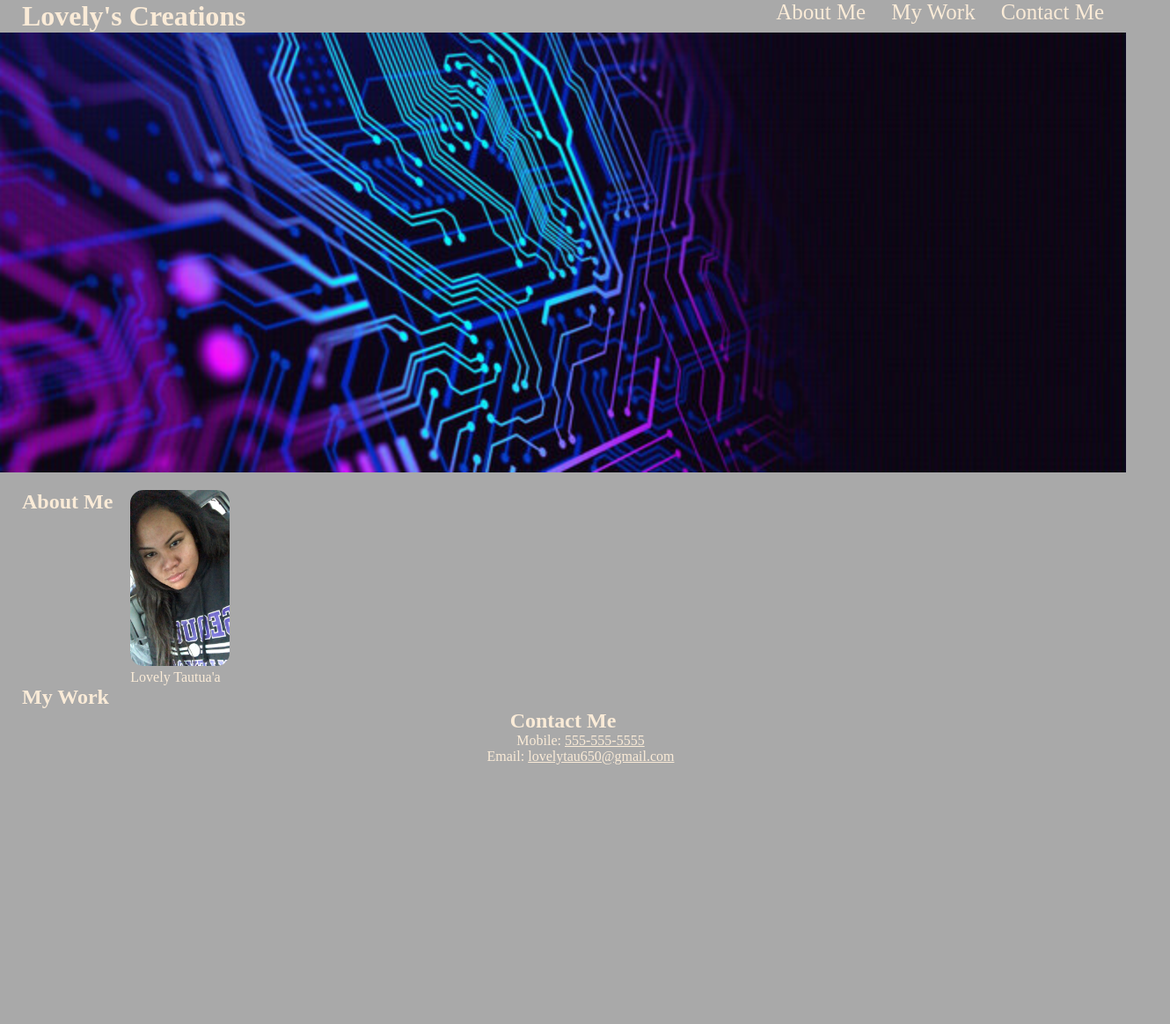
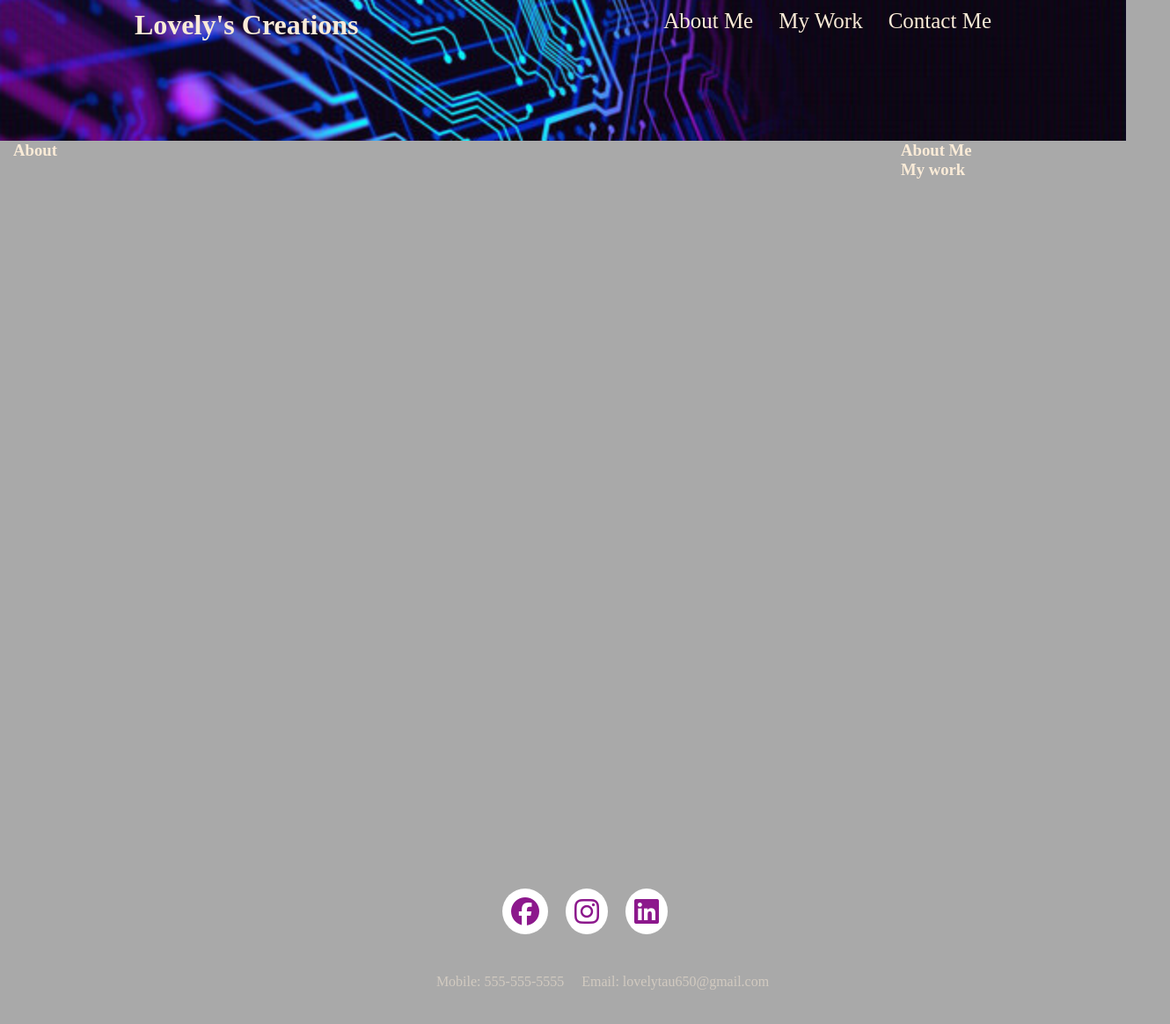
Before and after one commit to Love4Tau/lovely-creations, a plain HTML site: page index.html in a window 1280 px wide. Shown: the whole page at 88% size, 1330 px wide, since content can reach past the window. Before the commit the page ends 869 px from the top, so only its background shows below. Drawn offline with Linux system fonts and the light colour scheme.

Commit message:
Added font awesome and styled my footer - added social media links

```diff
--- a/index.html
+++ b/index.html
@@ -4,11 +4,16 @@
     <meta charset="UTF-8">
     <meta name="viewport" content="width=device-width, initial-scale=1.0">
     <title>Lovely's Portfolio</title>
+    <!-- Font Awesome -->
+    <link rel="stylesheet" href="https://cdnjs.cloudflare.com/ajax/libs/font-awesome/6.5.1/css/all.min.css" integrity="sha512-DTOQO9RWCH3ppGqcWaEA1BIZOC6xxalwEsw9c2QQeAIftl+Vegovlnee1c9QX4TctnWMn13TZye+giMm8e2LwA==" crossorigin="anonymous" referrerpolicy="no-referrer" />
     <link rel="stylesheet" href="./style.css">
 </head>
 <body>
     <header>
+        <!-- Wraaped header in container class to apply styling/padding -->
+        <div class="container">
             <h1>Lovely's Creations</h1>
+            <!-- Header Nav links -->
         <nav>
             <ul>
                 <li>
@@ -22,24 +27,29 @@
                 </li>
             </ul>
         </nav>
+        </div>
     </header>
-    <div class="pic"></div>
+    <aside>
+        <section id="about">
+            <h3>About Me</h3>
+        </section>
+        <section id="work">
+            <h3>My work</h3>
+        </section>
+    </aside>
     <main>
         <section>
-            <h2 id="about">About Me</h2>
-            <figure>
-                <img src="./images/Portrait.JPG" alt="Picture of me" class="myPic"/>
-                    <figcaption>Lovely Tautua'a</figcaption>
-            </figure>
-            <p></p>
-        </section>
-        <section>
-            <h2 id="work">My Work</h2>
+            <h3>About</h3>
         </section>
     </main>
     <footer>
-        <h2 id="contact">Contact Me</h2>
-        <nav class="contact">
+        <div class="socialMedia" id="contact">
+            <a href="https://www.facebook.com/lovely.tautuaa.3" target="_blank"><i class="fa-brands fa-facebook"></i></a>
+            <a href="https://www.instagram.com/lovelytautuaa/" target="_blank"><i class="fa-brands fa-instagram"></i></a>
+            <a href="https://www.linkedin.com/in/lovely-tautuaa/" target="_blank"><i class="fa-brands fa-linkedin"></i></a>
+        </div>
+        <div class="footerNav">
+            <nav>
                 <ul>
                     <li>
                         <p>Mobile: <a href="tel: 5555555555">555-555-5555</a> </p>
@@ -49,6 +59,7 @@
                     </li>
                 </ul>
             </nav>
+        </div>
     </footer>
 </body>
 </html>
--- a/style.css
+++ b/style.css
@@ -9,18 +9,23 @@ body {
     background-color: darkgrey;
 }
 
-.pic {
-    background-image: url("./images/BG1.jpeg");
+header {
+    width: 100%;
+    height: 20%;
+    background-image: url(./images/BG1.jpeg);
     background-size: cover;
-    height: 500px;
-    width: 100%;
-    margin-bottom: 20px;
     background-position: center;
 }
 
-header {
-    color: antiquewhite;
-    background-color: darkgrey;
+.container {
+    padding: 10px 10%;
+}
+
+header nav {
+    display: flex;
+    align-items: center;
+    justify-content: space-between;
+    float: inline-end;
 }
 
 header h1 {
@@ -44,27 +49,71 @@ header nav li a {
     text-decoration: none;
 }
 
-main {
-    margin: 0 25px;
+aside {
+    width: 20%;
+    margin-left: 20px;
+    float: right;
+    height: 100vh;
 }
 
-section {
-    display: flex;
+main {
+    min-height: 100vh;
+    margin-left: 15px;
+    width: 75%;
+    display: inline-block
 }
 
-figure {
-    margin-left: 20px;
-}
-
-.myPic {
-    height: 200px;
-    border-radius: 15px;
+/* Footer Styling */
+body > * {
+    flex-shrink: 0; /* Prevents footer from shrinking smaller than it's content*/
 }
 
 footer {
-    text-align: center;
+    margin-top: auto;
+    width: 100%;
+    padding: 40px 25px 15px;
+}
+
+.socialMedia {
+    display: flex;
+    justify-content: center;
+}
+
+.socialMedia a {
+    text-decoration: none;
+    padding: 10px;
+    background-color: white;
+    margin: 10px;
+    border-radius: 50%;
+}
+
+.socialMedia a i {
+    font-size: 2em;
+    color: purple;
+    opacity: 0.9;
+}
+
+.socialMedia a:hover {
+    background-color: black;
+    transition: 1s;
+}
+
+.footerNav {
+    margin: 25px 0;
+}
+
+.footerNav ul {
+    display: flex;
+    justify-content: center;
+    list-style-type: none;
 }
 
 footer ul li {
-    list-style-type: none;
+    margin: 10px;
+    font-size: 1em;
+    opacity: 0.5;
 }
+
+.footerNav ul li a {
+    text-decoration: none;
+}
```
Also changed, not shown: 1 other file. Lines whose indentation alone changed are shown as unchanged.
